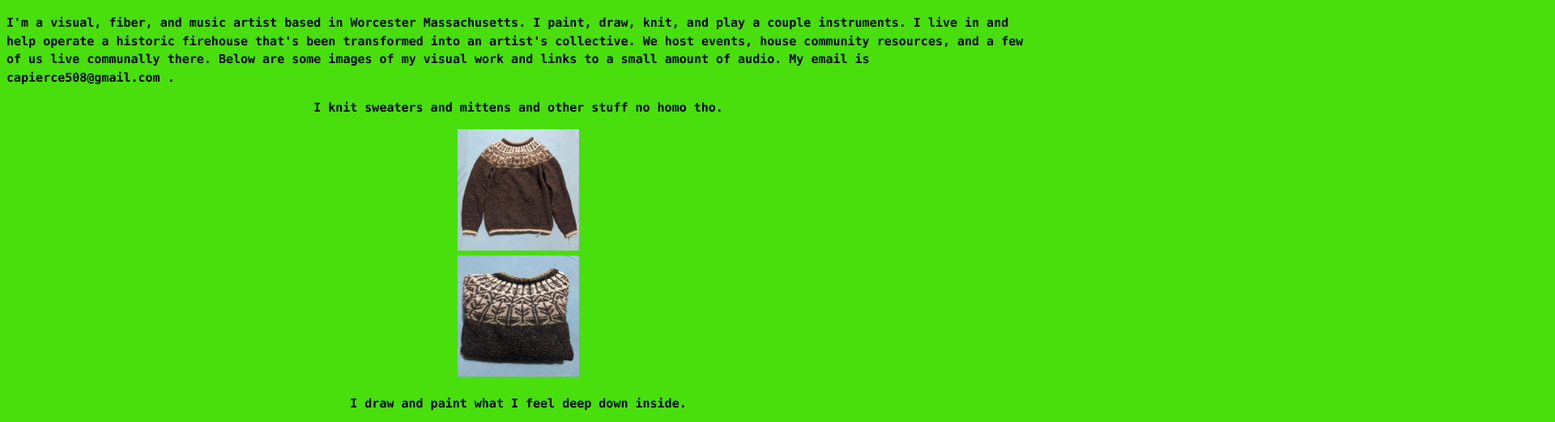
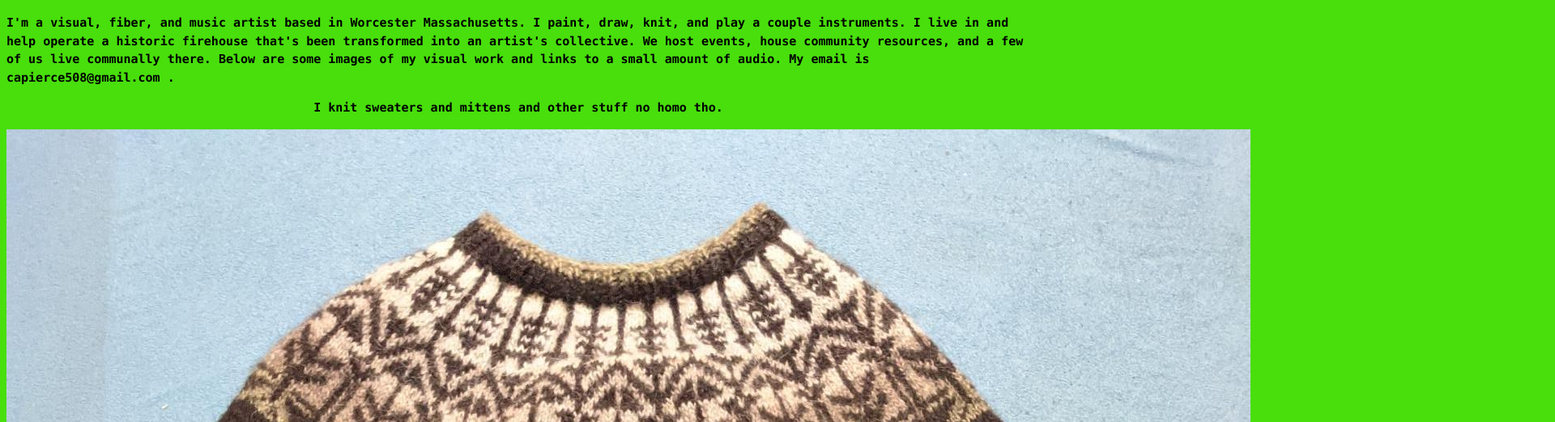
Before and after one commit to chickiepierce/chickiepierce.github.io, a plain HTML site: page index.html in a window 1280 px wide. Shown: the part 68-590 px from the top of the page at 81% size, 1920 px wide, since content can reach past the window. Drawn offline with Linux system fonts and the light colour scheme.

Commit message:
Update style.css

```diff
--- a/style.css
+++ b/style.css
@@ -9,15 +9,15 @@ body{
 }
 
 img{
-	height:250px;
-	width:250px;
-	border:2px;
+	width:max-width;
+	height:auto;
+	border:2;
 }
 
 .pic{
-	height:150px;
-	width:150px;
-	border:2px;
+	width:max-width;
+	height:auto;
+	border:2;
 }
 
 .title{
```
